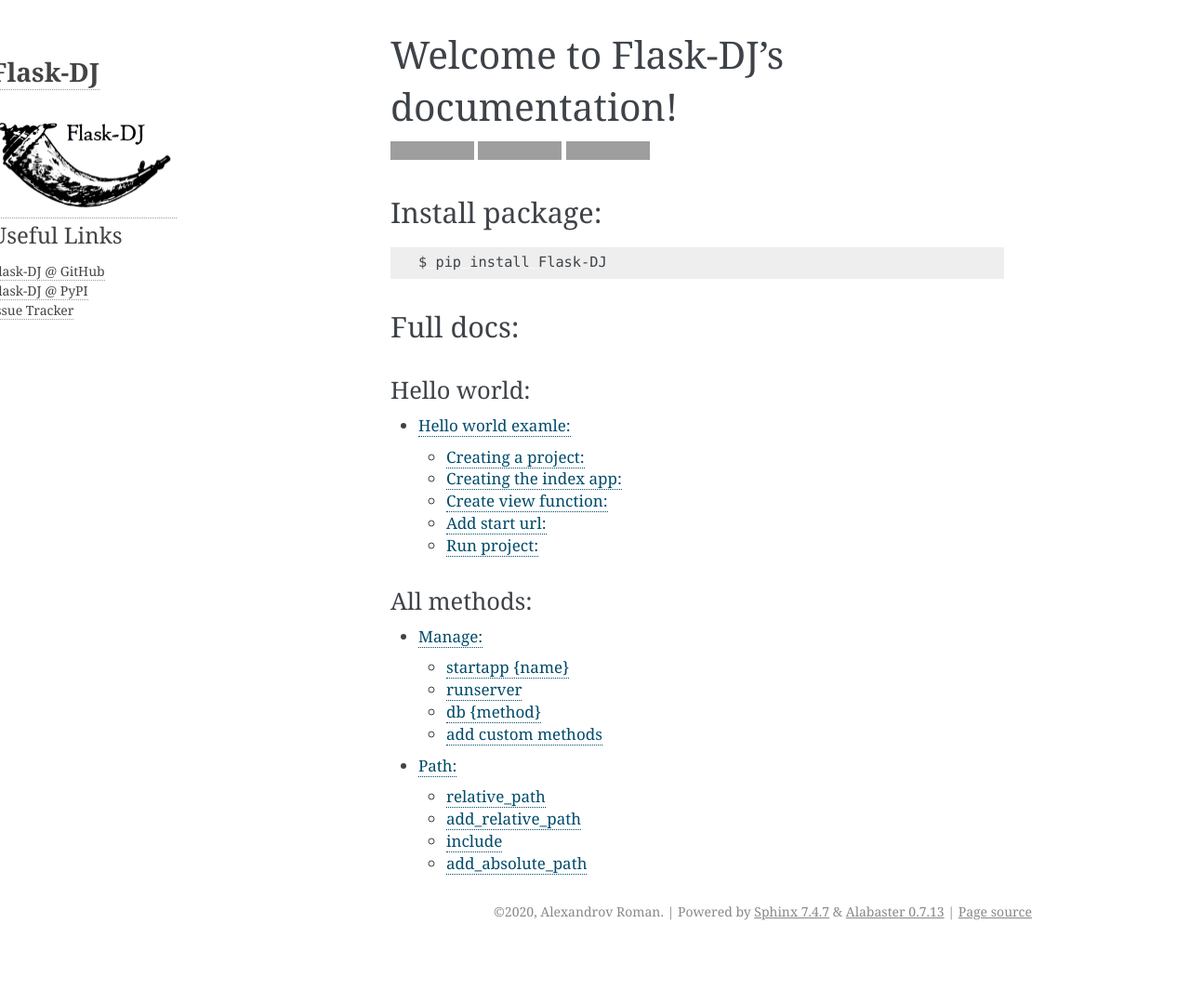
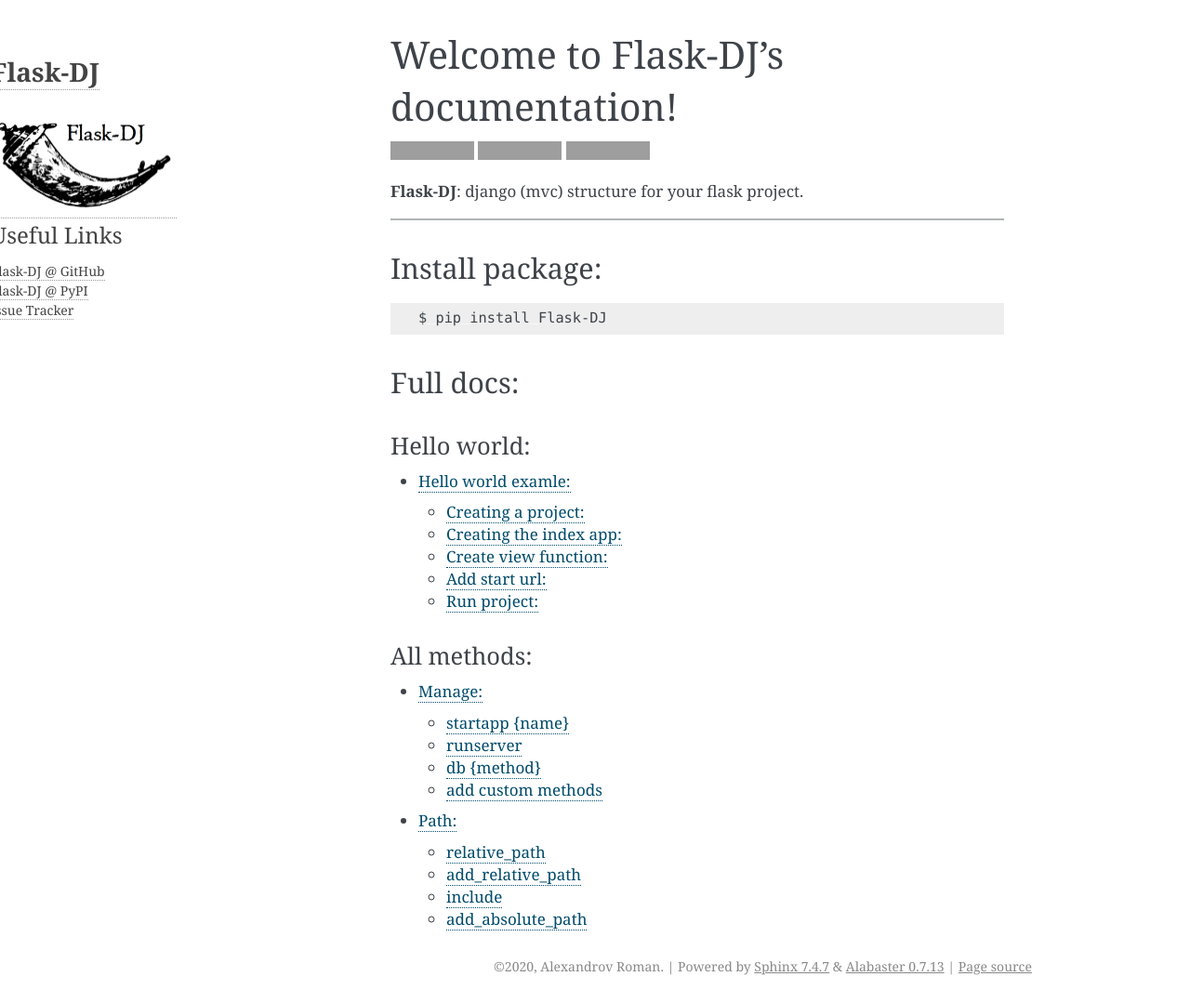
Before and after one commit to AlexandrovRoman/Flask-DJ, a Sphinx documentation site: the page built from docs/index.rst, in a window 1280 px wide. Shown: the whole page at 93% size. Built offline with Sphinx 7.4.7, drawn with Linux system fonts in a browser that asks for light colours; before the commit the page ends 1020 px from its top, so only the background shows below that; grey boxes are pictures that could not be loaded.

Commit message:
Add project description

```diff
--- a/docs/conf.py
+++ b/docs/conf.py
@@ -18,7 +18,7 @@
 
 # -- Project information -----------------------------------------------------
 
-project = 'Flask-DJ'
+project = 'Flask-DJ: django (mvc) structure for your flask project'
 copyright = '2020, Alexandrov Roman'
 author = 'Alexandrov Roman'
 
--- a/docs/index.rst
+++ b/docs/index.rst
@@ -13,6 +13,10 @@
 
 .. image:: https://img.shields.io/pypi/pyversions/Flask-DJ
     :target: https://pypi.org/project/Flask-DJ/
+
+**Flask-DJ**: django (mvc) structure for your flask project.
+
+-------------------
 
 Install package:
 -------------------
```
